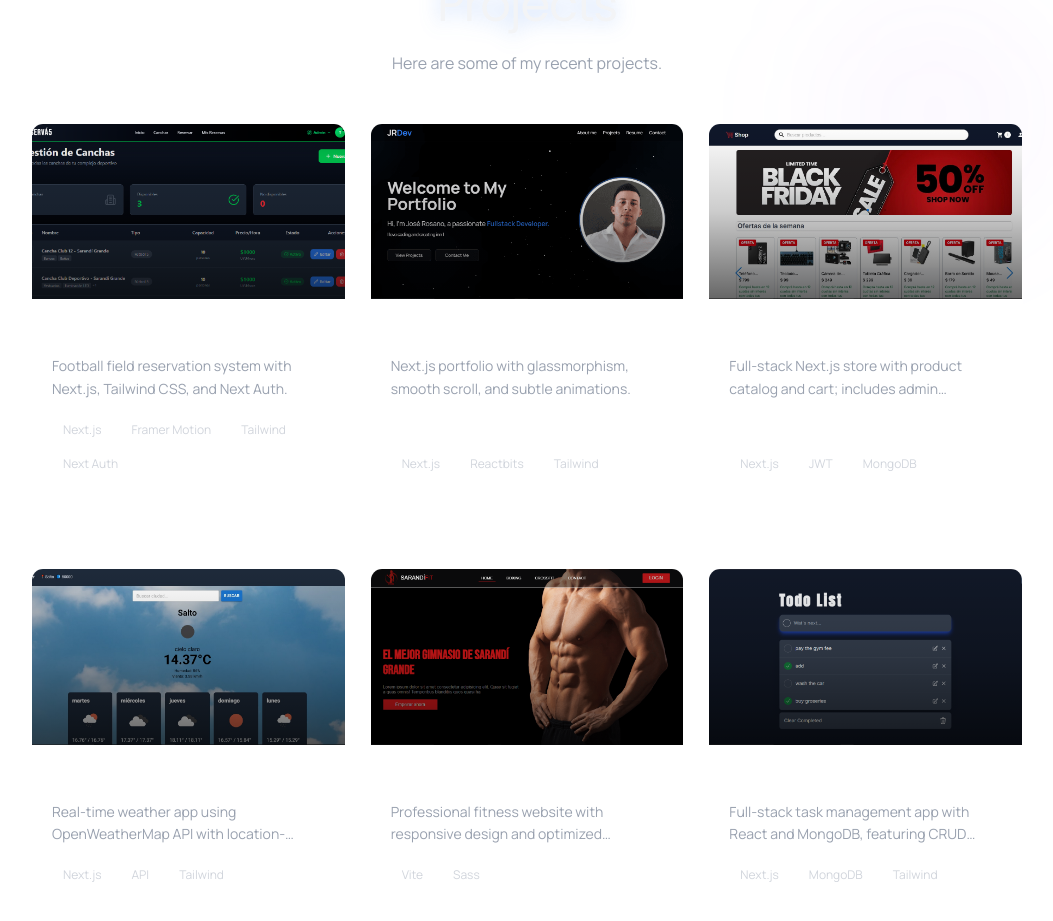
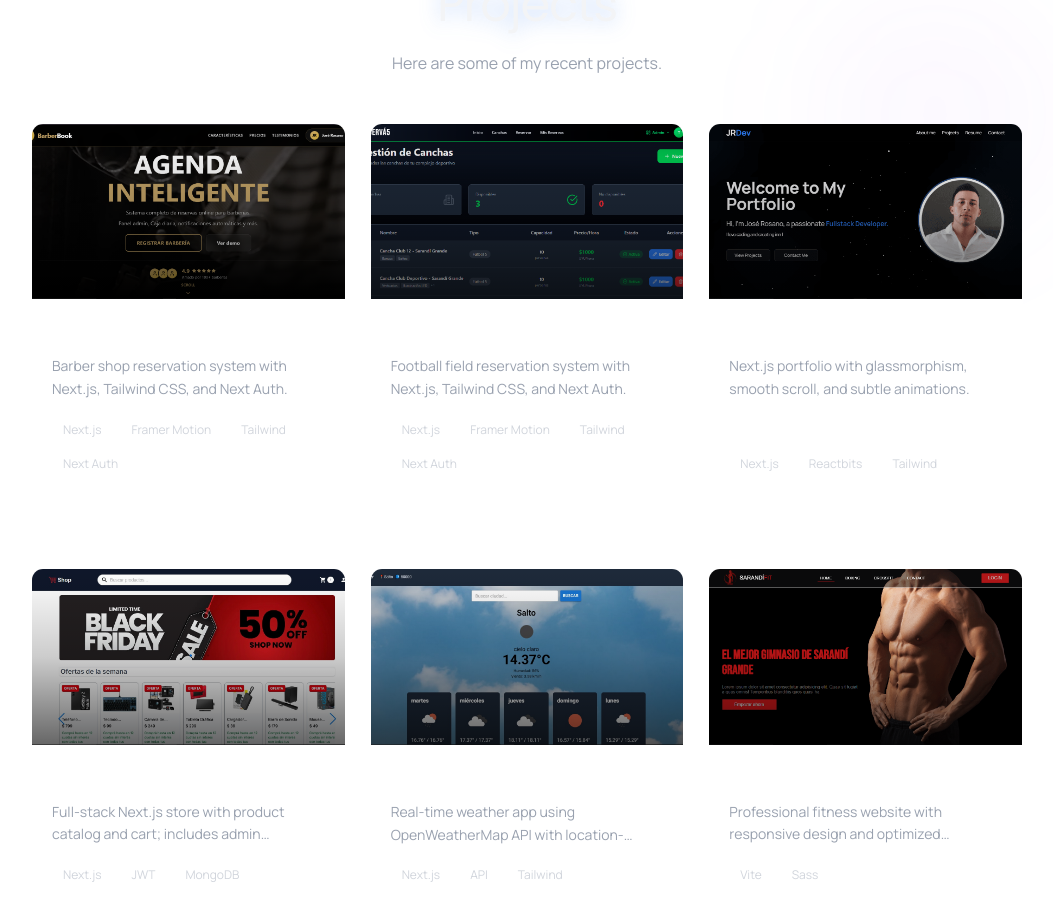
Before and after one commit to JoseluisDev24/myportfolio, a Next.js app: page /en in a window 1280 px wide. Shown: the part 1440-2361 px from the top of the page, without its empty margins (113-1166 px from the left). Built offline with nearby package versions, Linux system fonts and the light colour scheme; no server answers.

Commit message:
feat: add barberia project to projects section

```diff
--- a/src/components/projects/Projects.tsx
+++ b/src/components/projects/Projects.tsx
@@ -9,6 +9,14 @@ interface ProjectsProps {
 
 export default function Projects({ dict }: ProjectsProps) {
   const projects = [
+    {
+      title: dict.projects.items.barberia.title,
+      description: dict.projects.items.barberia.description,
+      imageSrc: "/projects/barberia.png",
+      tags: ["Next.js", "Framer Motion", "Tailwind", "Next Auth"],
+      liveUrl: "https://barberia-frontend-seven.vercel.app/",
+      // repoUrl: "https://github.com/JoseluisDev24/reservation-system.git",
+    },
     {
       title: dict.projects.items.reserva5.title,
       description: dict.projects.items.reserva5.description,
--- a/src/dictionaries/en.json
+++ b/src/dictionaries/en.json
@@ -25,6 +25,10 @@
     "title": "Projects",
     "subtitle": "Here are some of my recent projects.",
     "items": {
+      "barberia": {
+        "title": "Barbería",
+        "description": "Barber shop reservation system with Next.js, Tailwind CSS, and Next Auth."
+      },
       "reserva5": {
         "title": "Reservá5",
         "description": "Football field reservation system with Next.js, Tailwind CSS, and Next Auth."
--- a/src/dictionaries/es.json
+++ b/src/dictionaries/es.json
@@ -25,6 +25,10 @@
     "title": "Proyectos",
     "subtitle": "Algunos de mis proyectos recientes.",
     "items": {
+      "barberia": {
+        "title": "Barbería",
+        "description": "Sistema de reservas para barberías realizado con Next.js, Tailwind CSS y Next Auth."
+      },
       "reserva5": {
         "title": "Reservá5",
         "description": "Sistema de reservas de canchas deportivas realizado con Next.js, Tailwind CSS y Next Auth."
--- a/src/types/dictionay.d.ts
+++ b/src/types/dictionay.d.ts
@@ -23,6 +23,10 @@ declare global {
       title: string;
       subtitle: string;
       items: {
+        barberia: {
+          title: string;
+          description: string;
+        };
         reserva5: {
           title: string;
           description: string;
```
Also changed, not shown: public/projects/barberia.png (added).
